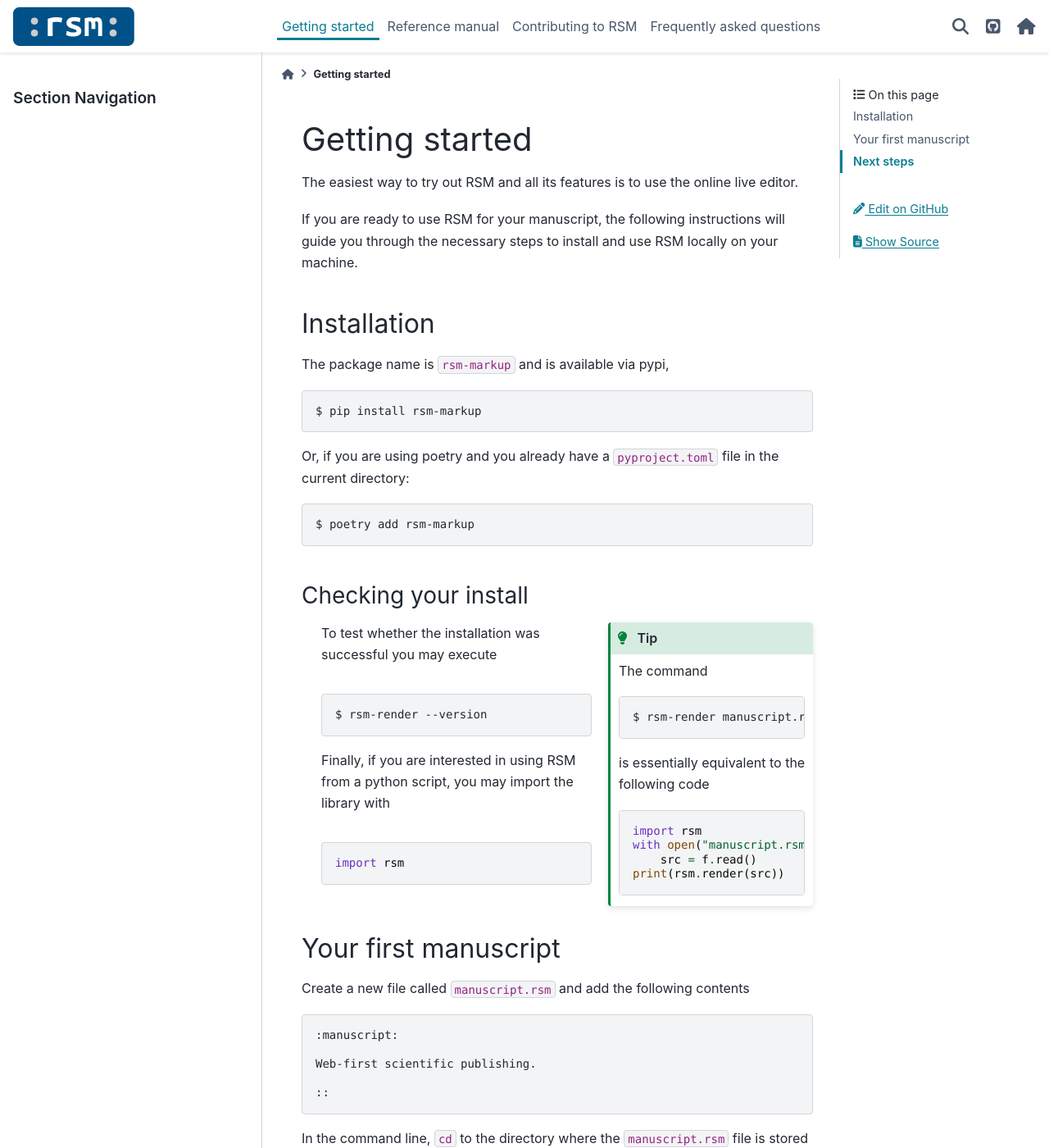
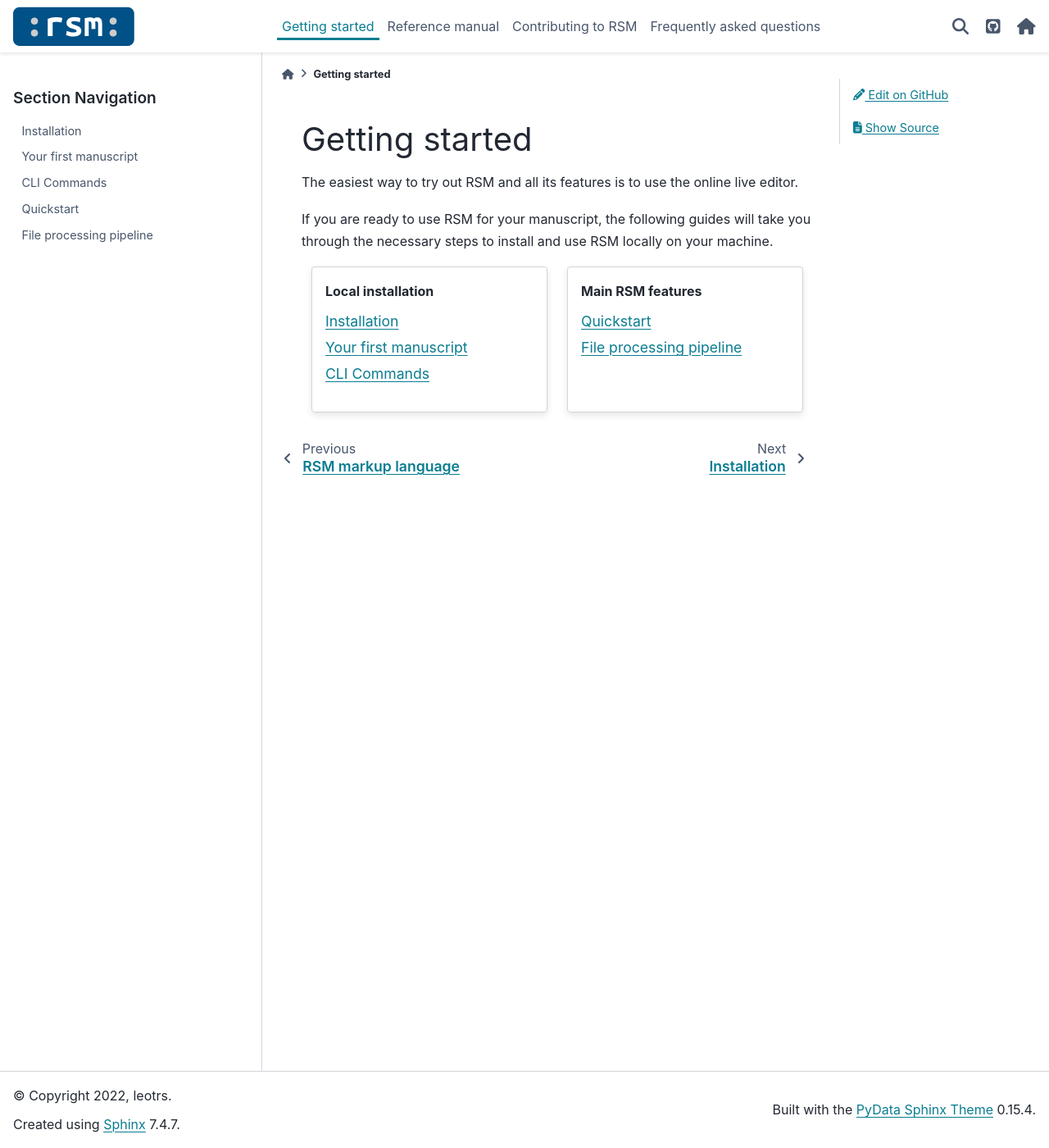
Before and after one commit to leotrs/rsm, a Sphinx documentation site: the page built from docs/source/tutorials.rst, in a window 1280 px wide and 1400 px high. Shown: the whole window at 82% size. Built offline with Sphinx 7.4.7 and the PyData theme 0.15.4, drawn with Linux system fonts in a browser that asks for light colours; some of the changed text lies outside the part shown.

Commit message:
update docs

```diff
--- /dev/null
+++ b/docs/source/cli-commands.rst
@@ -0,0 +1,6 @@
+.. _cli-commands:
+
+CLI Commands
+============
+
+The RSM command line utilities.
--- /dev/null
+++ b/docs/source/pipeline.rst
@@ -0,0 +1,6 @@
+.. _pipeline:
+
+File processing pipeline
+========================
+
+The steps
--- /dev/null
+++ b/docs/source/quickstart.rst
@@ -0,0 +1,6 @@
+.. _quickstart:
+
+Quickstart
+==========
+
+A quick tour of the main features of RSM.
--- a/docs/source/tutorials.rst
+++ b/docs/source/tutorials.rst
@@ -5,133 +5,26 @@ Getting started
 
 The easiest way to try out RSM and all its features is to use the online live editor.
 
-If you are ready to use RSM for your manuscript, the following instructions will guide
-you through the necessary steps to install and use RSM locally on your machine.
+If you are ready to use RSM for your manuscript, the following guides will take you
+through the necessary steps to install and use RSM locally on your machine.
 
 
+.. grid:: 1 2 2 2
 
-.. _installation:
+   .. grid-item-card:: Local installation
 
-Installation
-************
+      .. toctree::
+         :maxdepth: 1
 
-The package name is :code:`rsm-markup` and is available via pypi,
-
-.. code-block:: bash
-
-   $ pip install rsm-markup
+         installation
+         first-manuscript
+	 cli-commands
 
 
-Or, if you are using poetry and you already have a :code:`pyproject.toml` file in the
-current directory:
+   .. grid-item-card:: Main RSM features
 
-.. code-block:: bash
+      .. toctree::
+         :maxdepth: 1
 
-   $ poetry add rsm-markup
-
-
-
-.. _checking-your-install:
-
-Checking your install
----------------------
-
-.. tip::
-   :class: sidebar
-
-   The command
-
-   .. code-block:: bash
-
-      $ rsm-render manuscript.rsm
-
-   is essentially equivalent to the following code
-
-   .. code-block:: python
-
-      import rsm
-      with open("manuscript.rsm") as f:
-          src = f.read()
-      print(rsm.render(src))
-
-.. grid:: 1 1 1 1
-
-   .. grid-item::
-
-      To test whether the installation was successful you may execute
-
-      .. code-block:: bash
-
-         $ rsm-render --version
-
-      Finally, if you are interested in using RSM from a python script, you may import the library with
-
-      .. code-block:: python
-
-         import rsm
-
-
-
-.. _first-manuscript:
-
-Your first manuscript
-*********************
-
-Create a new file called :code:`manuscript.rsm` and add the following contents
-
-.. code-block:: plain
-
-   :manuscript:
-
-   Web-first scientific publishing.
-
-   ::
-
-In the command line, :code:`cd` to the directory where the :code:`manuscript.rsm` file
-is stored and execute
-
-.. code-block:: bash
-
-   $ rsm-make manuscript.rsm
-
-This will create a new file called :code:`index.html` in the same directory.  Open this
-file with your web browser to see the web manuscript created by RSM.
-
-When running the last command, you probably saw the following message (or something similar):
-
-.. code-block:: bash
-
-   RSM.tlate WRN | Manuscript with no title
-
-Here, RSM is telling us that our manuscript is missing a title.  We can rectify that by
-editing :code:`manuscript.rsm` as follows
-
-.. code-block:: plain
-
-   :manuscript:
-     :title: ReStructured Manuscripts
-
-   Web-first scientific publishing.
-
-   ::
-
-Run again the same command,
-
-.. code-block:: bash
-
-   $ rsm-make manuscript.rsm
-
-And the message should have disappeared.  You can refresh your browser to see now the
-title of your manuscript displayed.
-
-
-
-Next steps
-**********
-
-tutorial 1 (put this one in the TOC!)
-
-
-.. toctree::
-   :maxdepth: 3
-   :hidden:
+	 quickstart
+	 pipeline
```
Also changed, not shown: docs/source/contributing.rst (+28 -14 lines), docs/source/first-manuscript.rst (added, +63 -0 lines), docs/source/installation.rst (added, +59 -0 lines), 1 other file.
